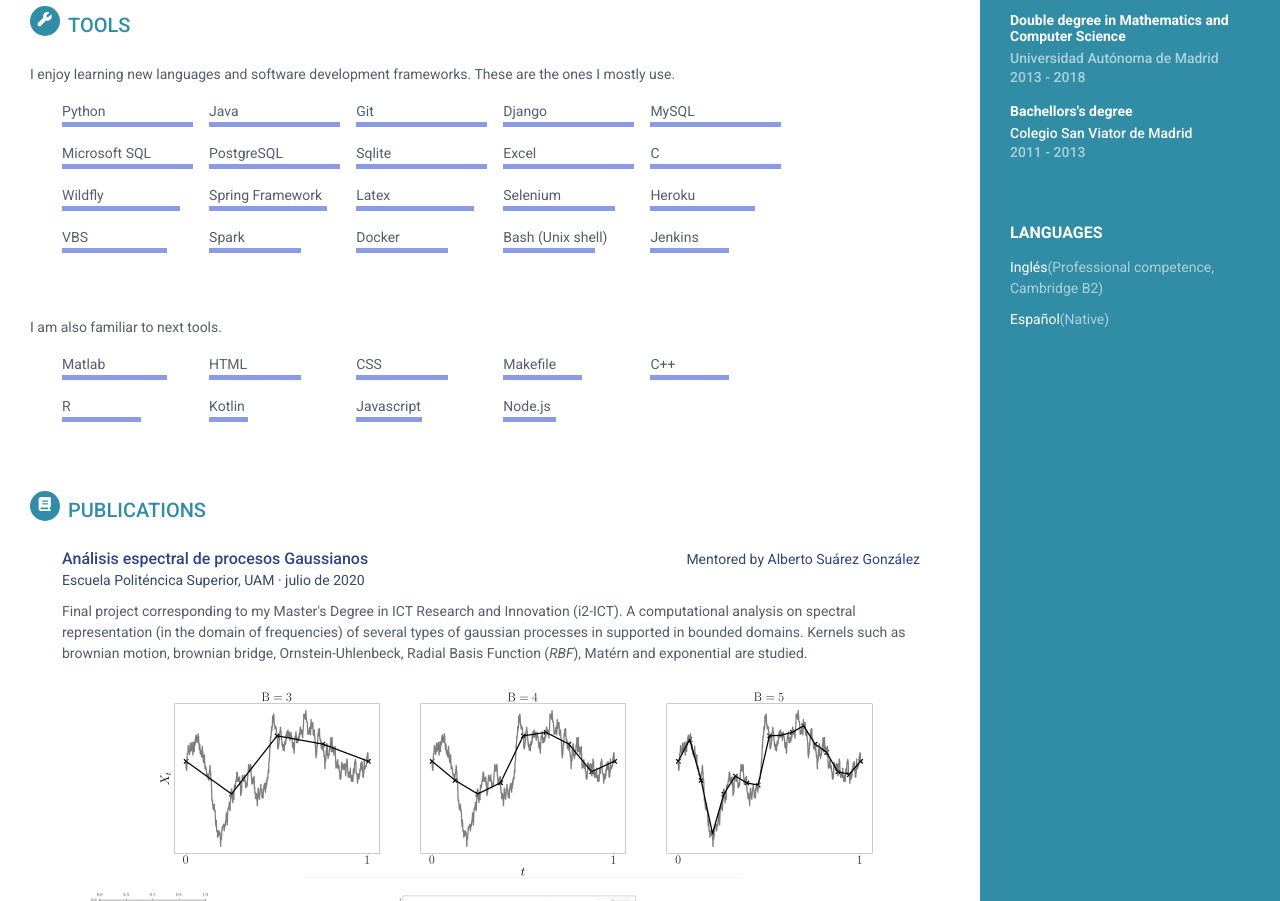
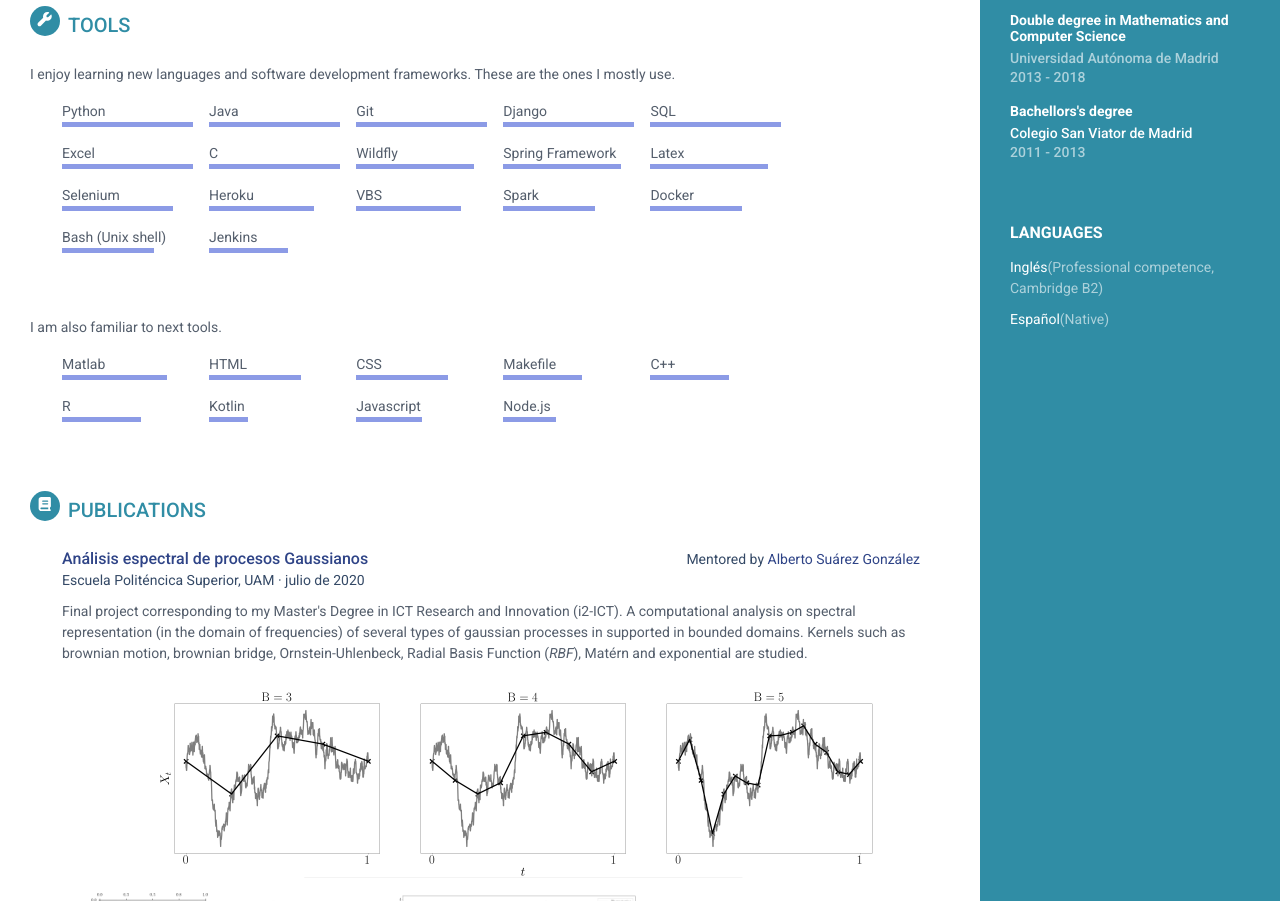
Before and after one commit to pereradrian/github.io, a plain HTML site: page index.html in a window 1280 px wide. Shown: the part 922-1823 px from the top of the page. Drawn offline with Linux system fonts and the light colour scheme.

Commit message:
Minor fixes: Too much sql

```diff
--- a/index.html
+++ b/index.html
@@ -189,16 +189,7 @@
                             <span class="tool-item-content"><p>Django</p></span>
                         </li>
                         <li class="tool-item">
-                            <span class="tool-item-content"><p>MySQL</p></span>
-                        </li>
-                        <li class="tool-item">
-                            <span class="tool-item-content"><p>Microsoft SQL</p></span>
-                        </li>
-                        <li class="tool-item">
-                            <span class="tool-item-content"><p>PostgreSQL</p></span>
-                        </li>
-                        <li class="tool-item">
-                            <span class="tool-item-content"><p>Sqlite</p></span>
+                            <span class="tool-item-content"><p>SQL</p></span>
                         </li>
                         <li class="tool-item">
                             <span class="tool-item-content"><p>Excel</p></span>
```
Also changed, not shown: index_es.html (+1 -10 lines).
